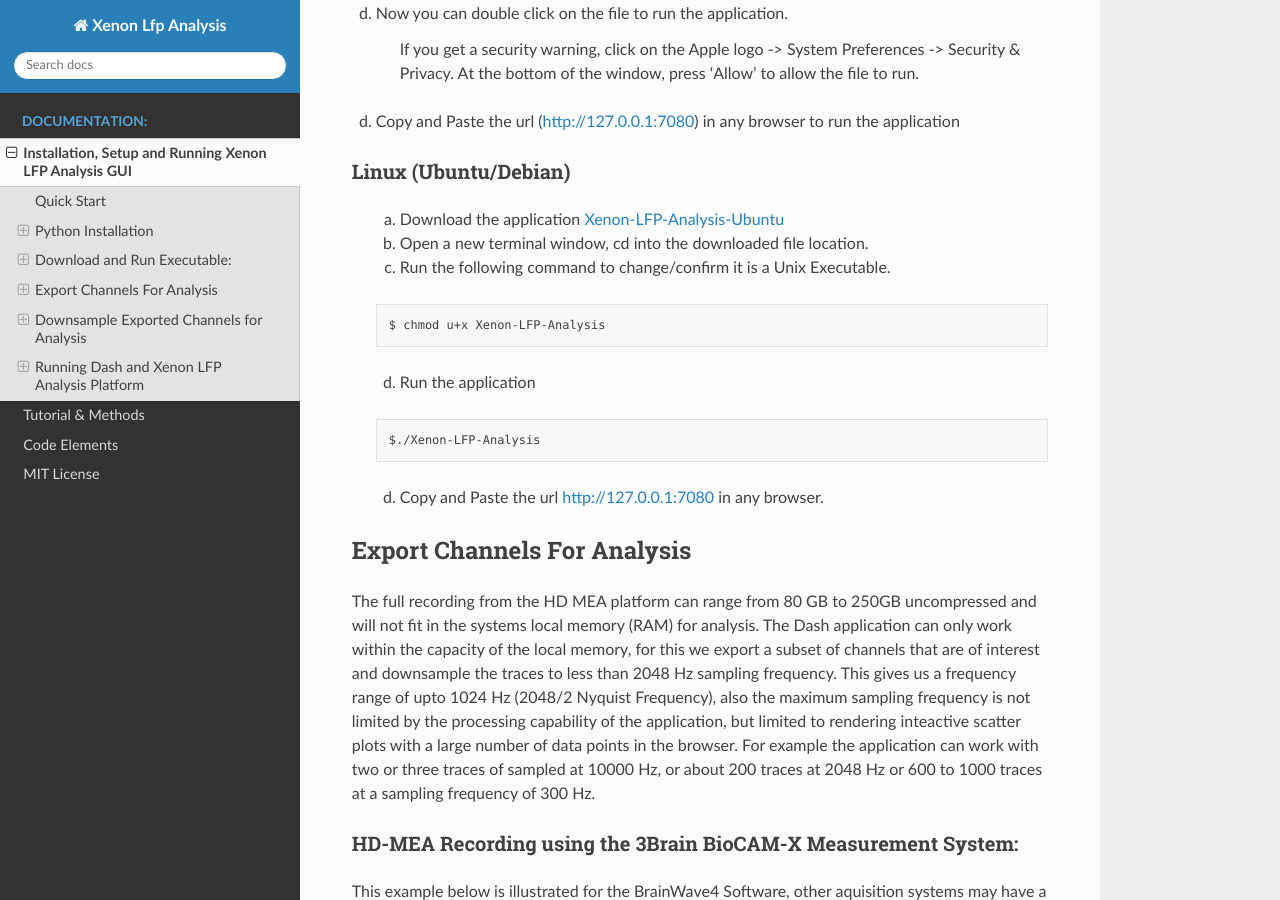
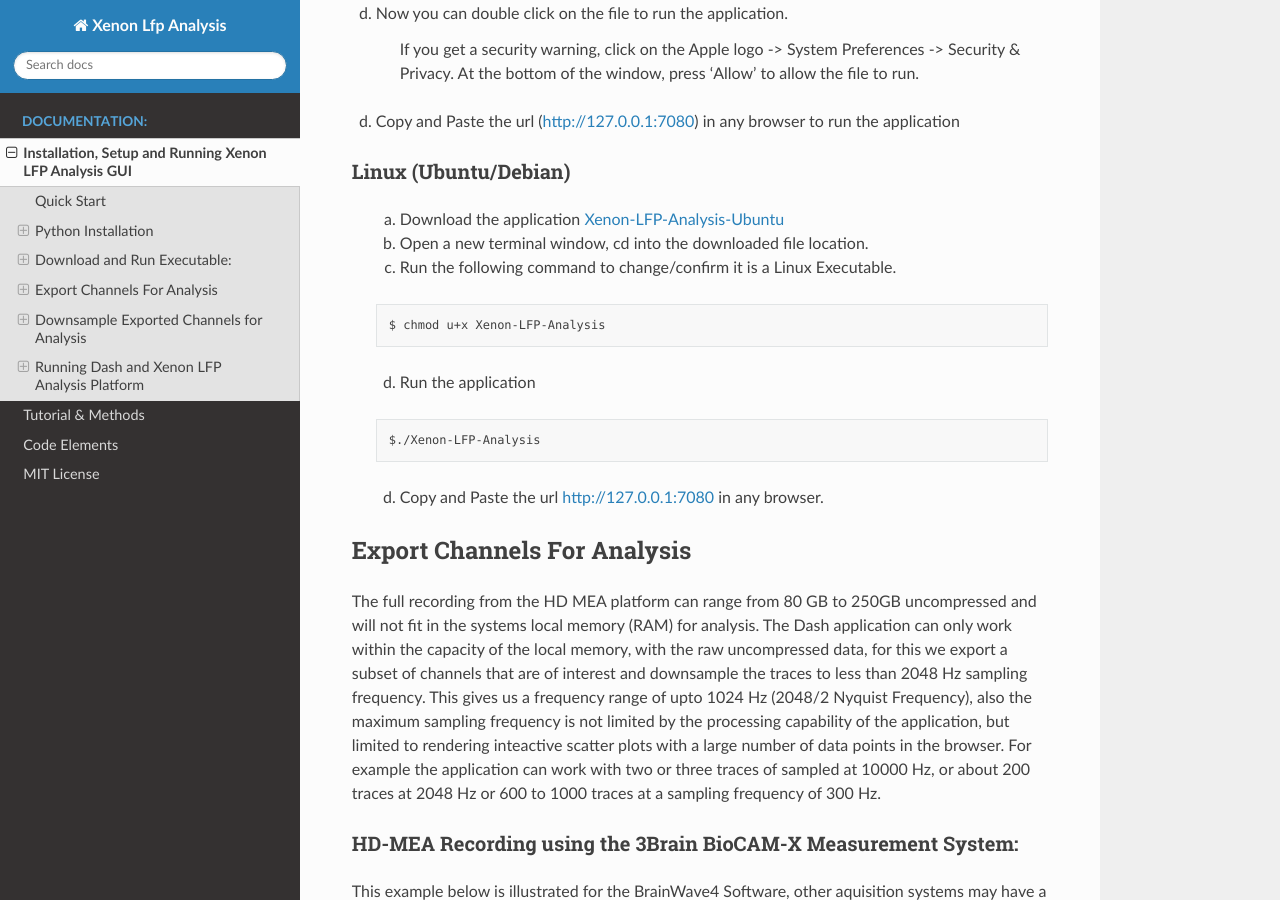
Before and after one commit to MicroBrew09/xenon-lfp-analysis, a Sphinx documentation site: the page built from docs/source/Installation.rst, in a window 1280 px wide and 900 px high, scrolled down 3702 px. Built offline with Sphinx 7.4.7 and the Read the Docs theme 2.0.0, drawn with Linux system fonts in a browser that asks for light colours.

Commit message:
small corrections to docs

```diff
--- a/docs/source/Installation.rst
+++ b/docs/source/Installation.rst
@@ -147,7 +147,7 @@
     a. Download the application `Xenon-LFP-Analysis-Ubuntu <https://drive.google.com/file/d/1kVrFbxkJt-2xlmnf64OJF8_vSbzs7_Cs/view?usp=sharing>`_
 
     b. Open a new terminal window, cd into the downloaded file location.
-    c. Run the following command to change/confirm it is a Unix Executable.
+    c. Run the following command to change/confirm it is a Linux Executable.
 
     ::
 
@@ -172,7 +172,7 @@
 ----------------------------
 
 The full recording from the HD MEA platform can range from 80 GB to 250GB uncompressed and will not fit in the systems local memory (RAM) for analysis. \
-The Dash application can only work within the capacity of the local memory, for this we export a subset of channels that are of interest and \
+The Dash application can only work within the capacity of the local memory, with the raw uncompressed data, for this we export a subset of channels that are of interest and \
 downsample the traces to less than 2048 Hz sampling frequency. This gives us a  frequency range of upto 1024 Hz (2048/2 Nyquist Frequency), also the maximum sampling frequency is not \
 limited by the processing capability of the application, but limited to rendering inteactive scatter plots with a large number of data points in the browser. \
 For example the application can work with two or three traces of sampled at 10000 Hz, or about 200 traces at 2048 Hz or 600 to 1000 traces at a sampling frequency of 300 Hz.
```
Also changed, not shown: 4 other files.
